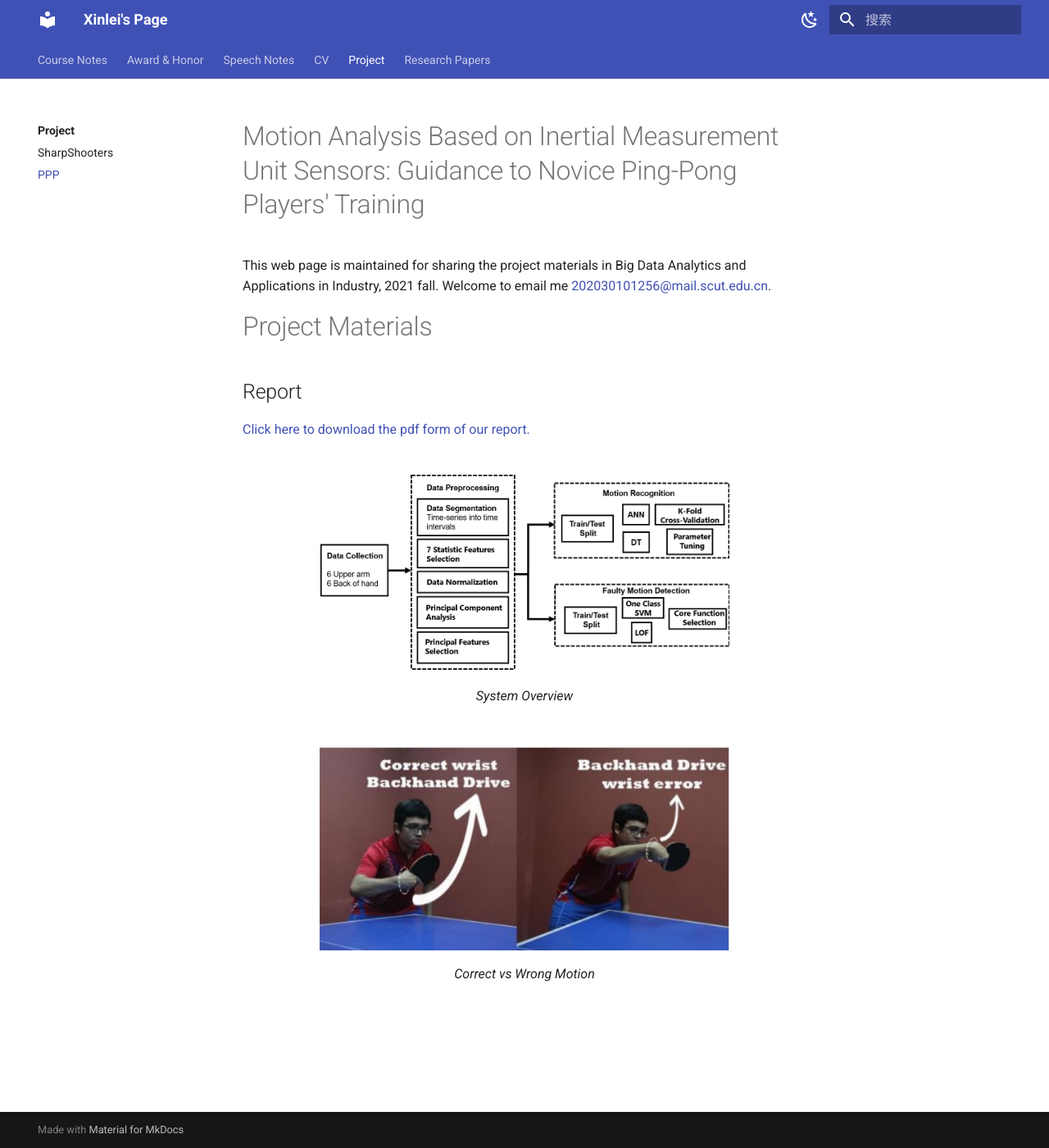
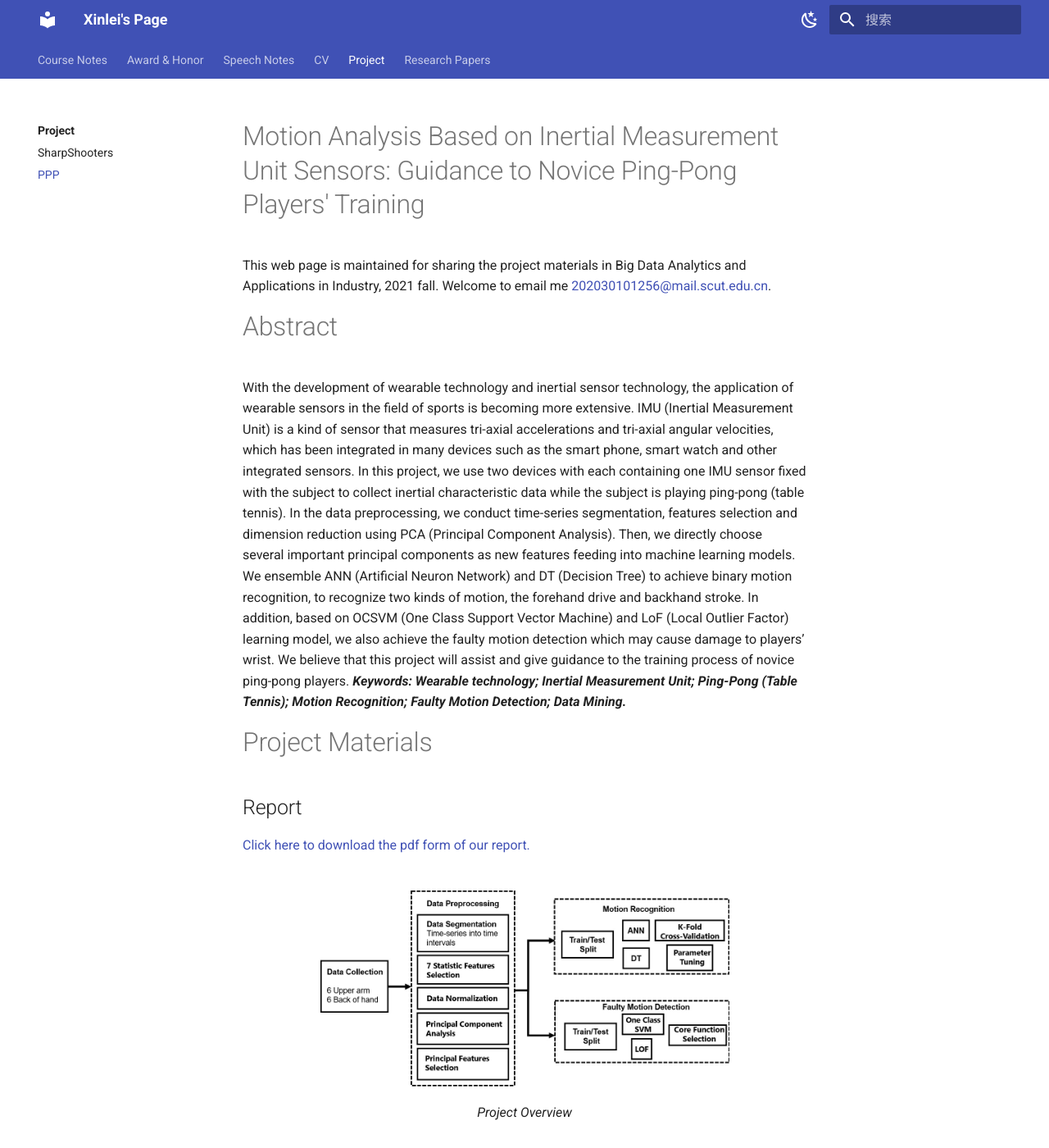
Before and after one commit to GuanQinG-GitHub/personal-website, an MkDocs documentation site: the page built from docs/Projects/PPP/PPP.md, in a window 1280 px wide and 1400 px high. Shown: the whole window at 82% size. Built offline with MkDocs 1.6.1 and Material for MkDocs 9.7.7, drawn with Linux system fonts in a browser that asks for light colours; some of the changed text lies outside the part shown.

Commit message:
Update PPP.md

```diff
--- a/docs/Projects/PPP/PPP.md
+++ b/docs/Projects/PPP/PPP.md
@@ -1,5 +1,22 @@
 # Motion Analysis Based on Inertial Measurement Unit Sensors: Guidance to Novice Ping-Pong Players' Training
 This web page is maintained for sharing the project materials in Big Data Analytics and Applications in Industry, 2021 fall. Welcome to email me <202030101256@mail.scut.edu.cn>.
+
+# Abstract
+With the development of wearable technology and inertial sensor technology, the
+application of wearable sensors in the field of sports is becoming more extensive. IMU
+(Inertial Measurement Unit) is a kind of sensor that measures tri-axial accelerations and tri-axial
+angular velocities, which has been integrated in many devices such as the smart phone,
+smart watch and other integrated sensors. In this project, we use two devices with each
+containing one IMU sensor fixed with the subject to collect inertial characteristic data while
+the subject is playing ping-pong (table tennis). In the data preprocessing, we conduct time-series
+segmentation, features selection and dimension reduction using PCA (Principal
+Component Analysis). Then, we directly choose several important principal
+components as new features feeding into machine learning models. We ensemble ANN
+(Artificial Neuron Network) and DT (Decision Tree) to achieve binary motion recognition, to recognize two kinds of motion, the forehand drive and backhand stroke. In addition, based on OCSVM (One Class
+Support Vector Machine) and LoF (Local Outlier Factor) learning model, we also achieve the faulty motion detection
+which may cause damage to players’ wrist. We believe that this project will assist and give guidance to the training process of novice ping-pong players.
+***Keywords: Wearable technology; Inertial Measurement Unit; Ping-Pong (Table Tennis); Motion
+Recognition; Faulty Motion Detection; Data Mining.***
 
 # Project Materials
 
@@ -8,10 +25,10 @@ This web page is maintained for sharing the project materials in Big Data Analyt
 
 <figure markdown>
   ![](PPP_system_overall.jpg){ width="500" }
-  <figcaption>System Overview</figcaption>
+  <figcaption>Project Overview</figcaption>
 </figure>
 
 <figure markdown>
   ![](PPP_motion_illustration.jpg){ width="500" }
-  <figcaption>Correct vs Wrong Motion</figcaption>
+  <figcaption>Correct and wrong wrist motion, both of which can be recognized by OCSVM and LoF techniques.</figcaption>
 </figure>
```
